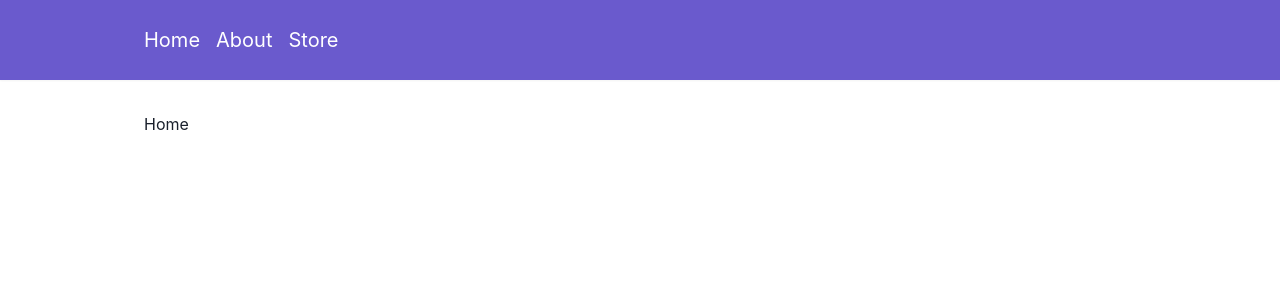
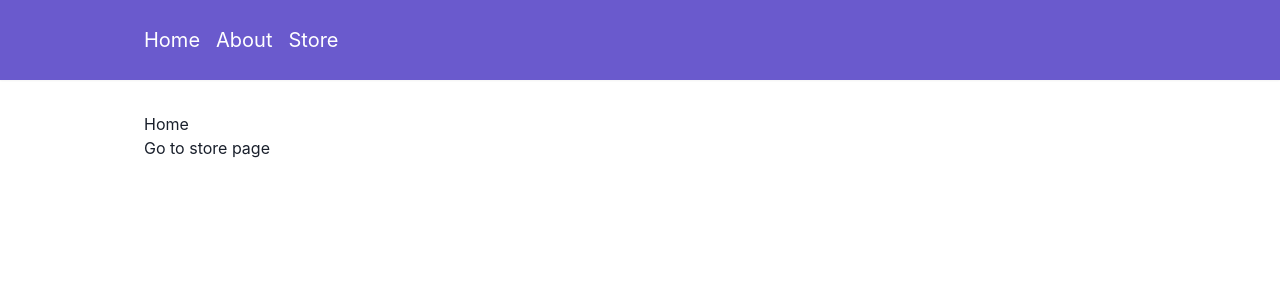
Before and after one commit to rolandowebdev/shopping-cart, a React (Vite) app: page / in a window 1280 px wide. Shown: the top 300 px of the page. Built offline with nearby package versions, Linux system fonts and the light colour scheme.

Commit message:
chore: add title page

```diff
--- a/src/pages/About/About.tsx
+++ b/src/pages/About/About.tsx
@@ -1 +1,3 @@
-export const About = () => <div>About</div>
+import { Text } from '@chakra-ui/react'
+
+export const About = () => <Text as="h1">About</Text>
--- a/src/pages/Home/Home.tsx
+++ b/src/pages/Home/Home.tsx
@@ -1 +1,9 @@
-export const Home = () => <div>Home</div>
+import { Link } from 'react-router-dom'
+import { Text } from '@chakra-ui/react'
+
+export const Home = () => (
+  <>
+    <Text as="h1">Home</Text>
+    <Link to="/store">Go to store page</Link>
+  </>
+)
```
